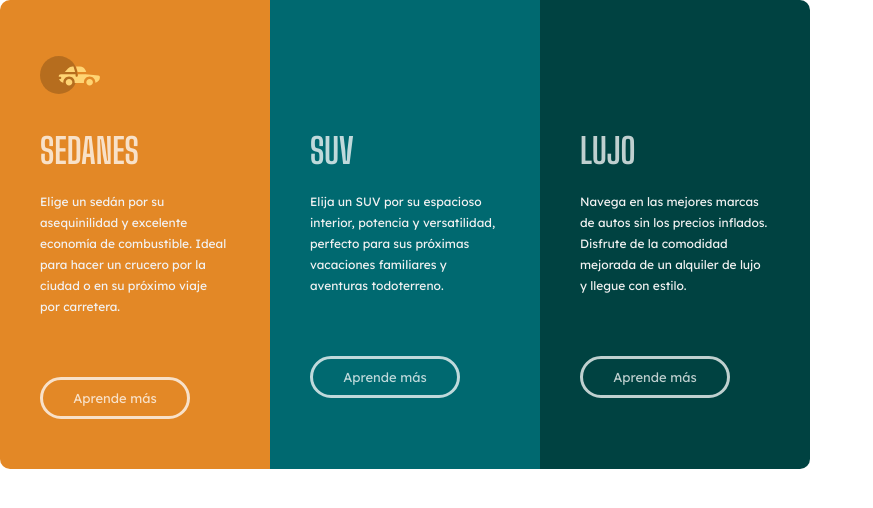
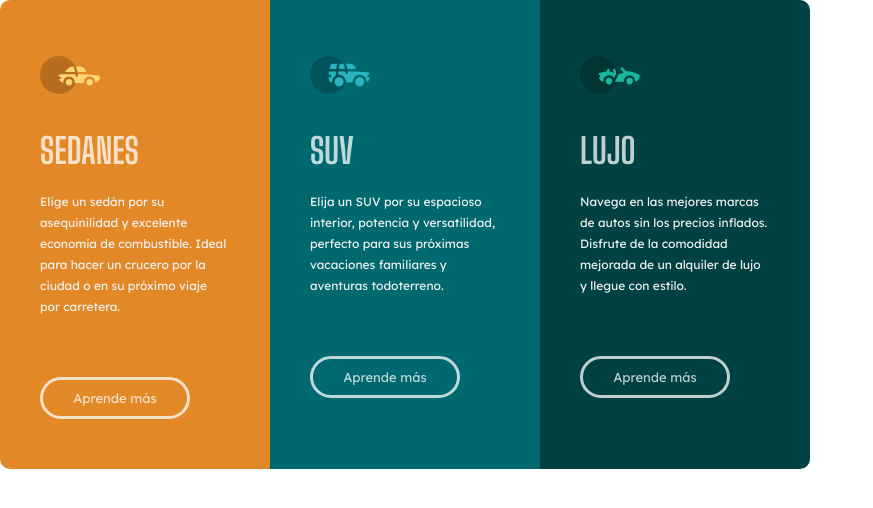
Before and after one commit to djoaquinalvarez/road, a plain HTML site: page index.html in a window 1280 px wide. Shown: the whole page, without its empty margins (0-873 px from the left). Drawn offline with Linux system fonts and the light colour scheme; the site is published under a folder, as on GitHub Pages, so addresses that start at the root find nothing.

Commit message:
solucion definitiva de imagenes en la pagina

```diff
--- a/style.css
+++ b/style.css
@@ -98,7 +98,7 @@ main {
 .icon-suv{
     width: 60px;
     height: 50px;
-    background-image: url('/images/icon-suvs.svg');
+    background-image: url('./images/icon-suvs.svg');
     background-repeat: no-repeat;
     background-position: center;
     background-size: contain;
@@ -126,7 +126,7 @@ main {
 .icon-lux{
     width: 60px;
     height: 50px;
-    background-image: url('/images/icon-luxury.svg');
+    background-image: url('./images/icon-luxury.svg');
     background-repeat: no-repeat;
     background-position: center;
     background-size: contain;
```
